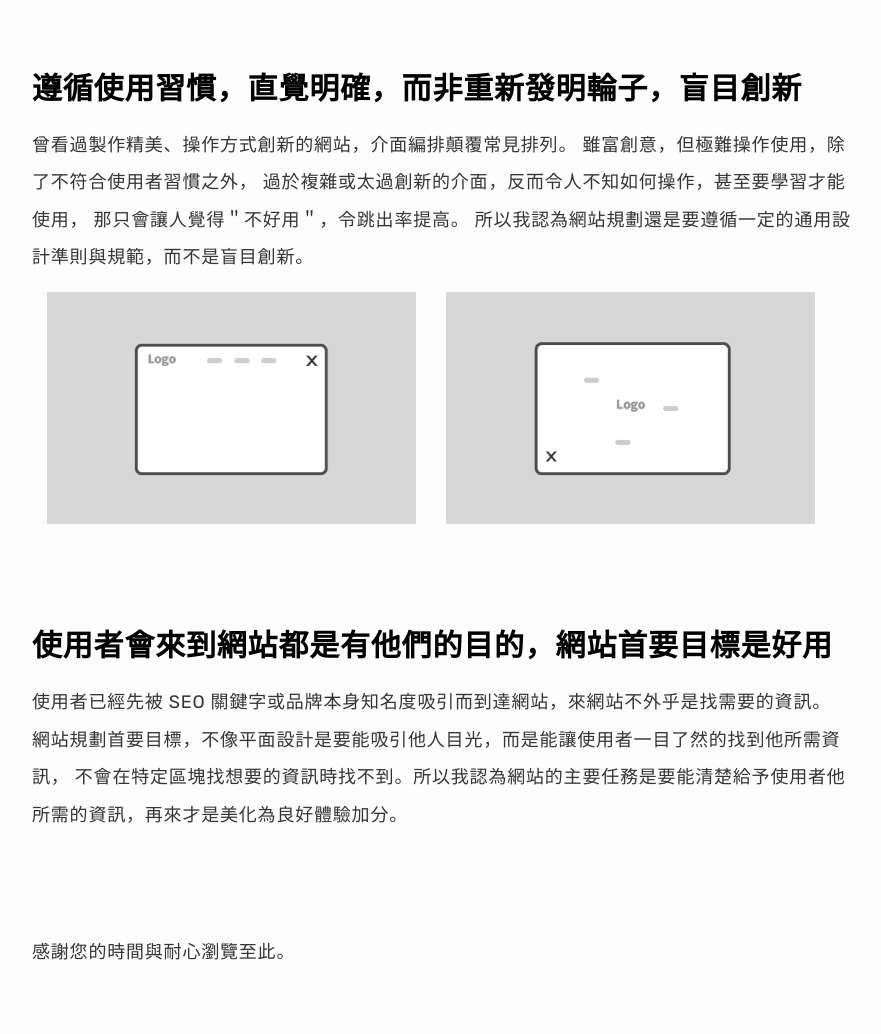
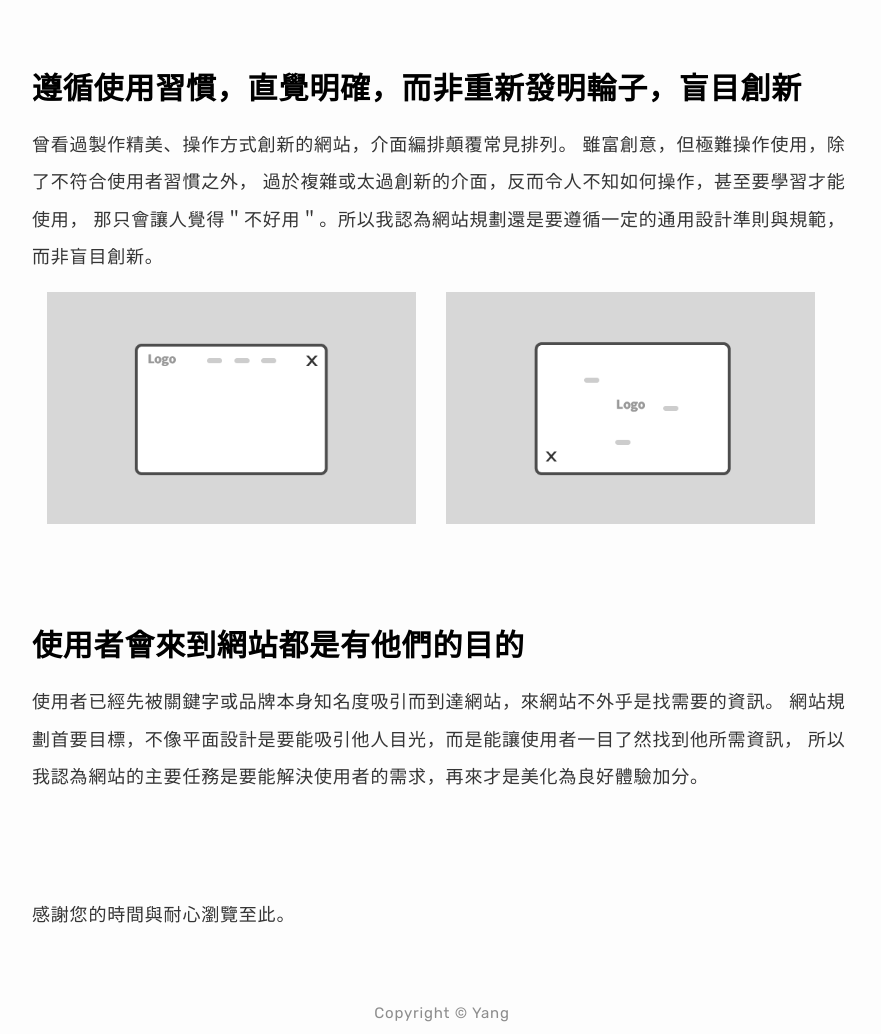
Before and after one commit to Yangder201/webportfolio, a plain HTML site: page yang-web/index.html in a window 1280 px wide. Shown: the part 5780-6814 px from the top of the page, without its empty margins (198-1079 px from the left). Drawn offline with nearby package versions, Linux system fonts and the light colour scheme; a script that the page names is missing.

Commit message:
Add files via upload

```diff
--- a/yang-web/index.html
+++ b/yang-web/index.html
@@ -494,8 +494,7 @@
                         曾看過製作精美、操作方式創新的網站，介面編排顛覆常見排列。
                         雖富創意，但極難操作使用，除了不符合使用者習慣之外，
                         過於複雜或太過創新的介面，反而令人不知如何操作，甚至要學習才能使用，
-                        那只會讓人覺得＂不好用＂，令跳出率提高。
-                        所以我認為網站規劃還是要遵循一定的通用設計準則與規範，而不是盲目創新。
+                        那只會讓人覺得＂不好用＂。所以我認為網站規劃還是要遵循一定的通用設計準則與規範，而非盲目創新。
                     </p>
                 </div>
                 <div class="indsie-pic">
@@ -507,12 +506,12 @@
 
             <div class="inside-content" data-bottom-top="transform:translateY(100px);opacity:0"
                 data-center="transform:translateY(0px);opacity:1">
-                <div class="inside-tit">使用者會來到網站都是有他們的目的，網站首要目標是好用</div>
+                <div class="inside-tit">使用者會來到網站都是有他們的目的</div>
                 <div class="inside-text">
                     <p>
-                        使用者已經先被 SEO 關鍵字或品牌本身知名度吸引而到達網站，來網站不外乎是找需要的資訊。
-                        網站規劃首要目標，不像平面設計是要能吸引他人目光，而是能讓使用者一目了然的找到他所需資訊，
-                        不會在特定區塊找想要的資訊時找不到。所以我認為網站的主要任務是要能清楚給予使用者他所需的資訊，再來才是美化為良好體驗加分。</p>
+                        使用者已經先被關鍵字或品牌本身知名度吸引而到達網站，來網站不外乎是找需要的資訊。
+                        網站規劃首要目標，不像平面設計是要能吸引他人目光，而是能讓使用者一目了然找到他所需資訊，
+                        所以我認為網站的主要任務是要能解決使用者的需求，再來才是美化為良好體驗加分。</p>
                 </div>
             </div>
 
```
